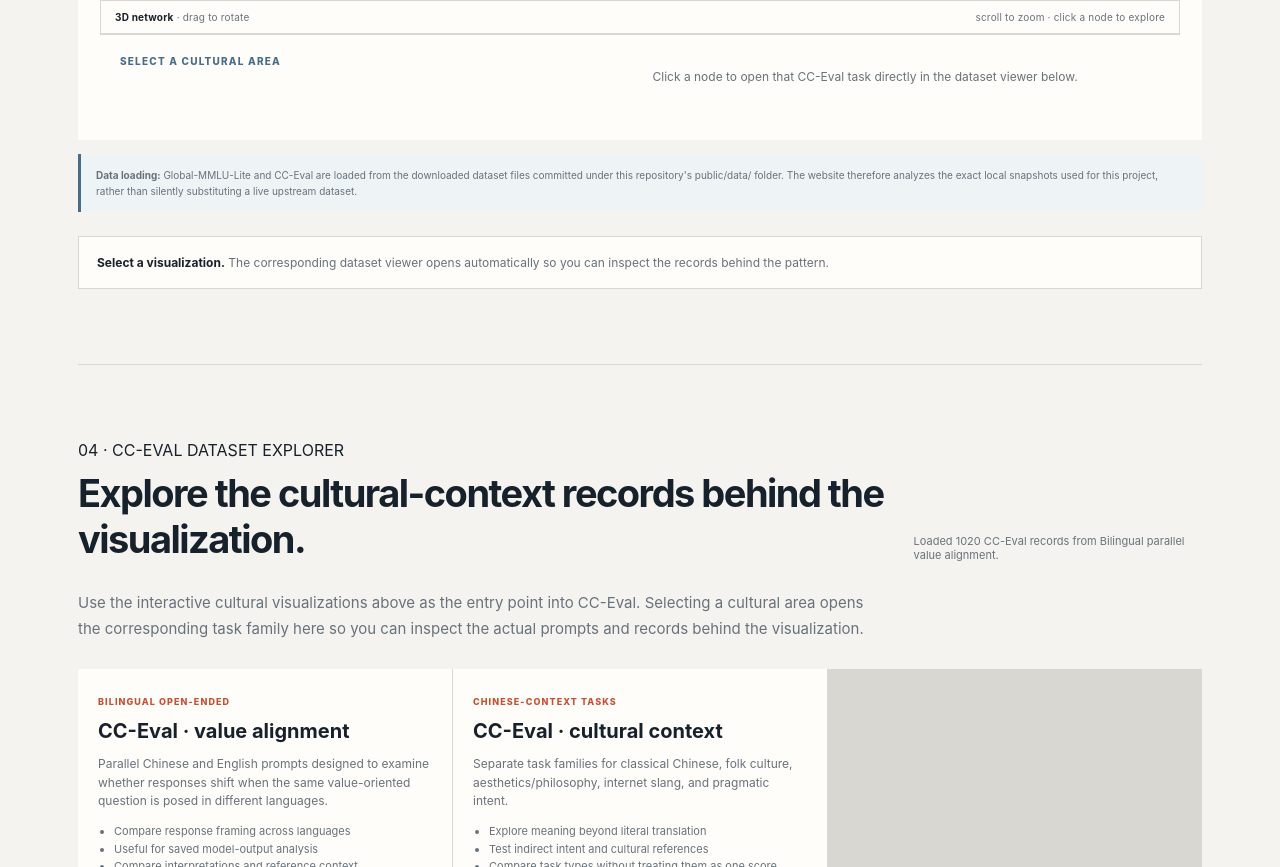
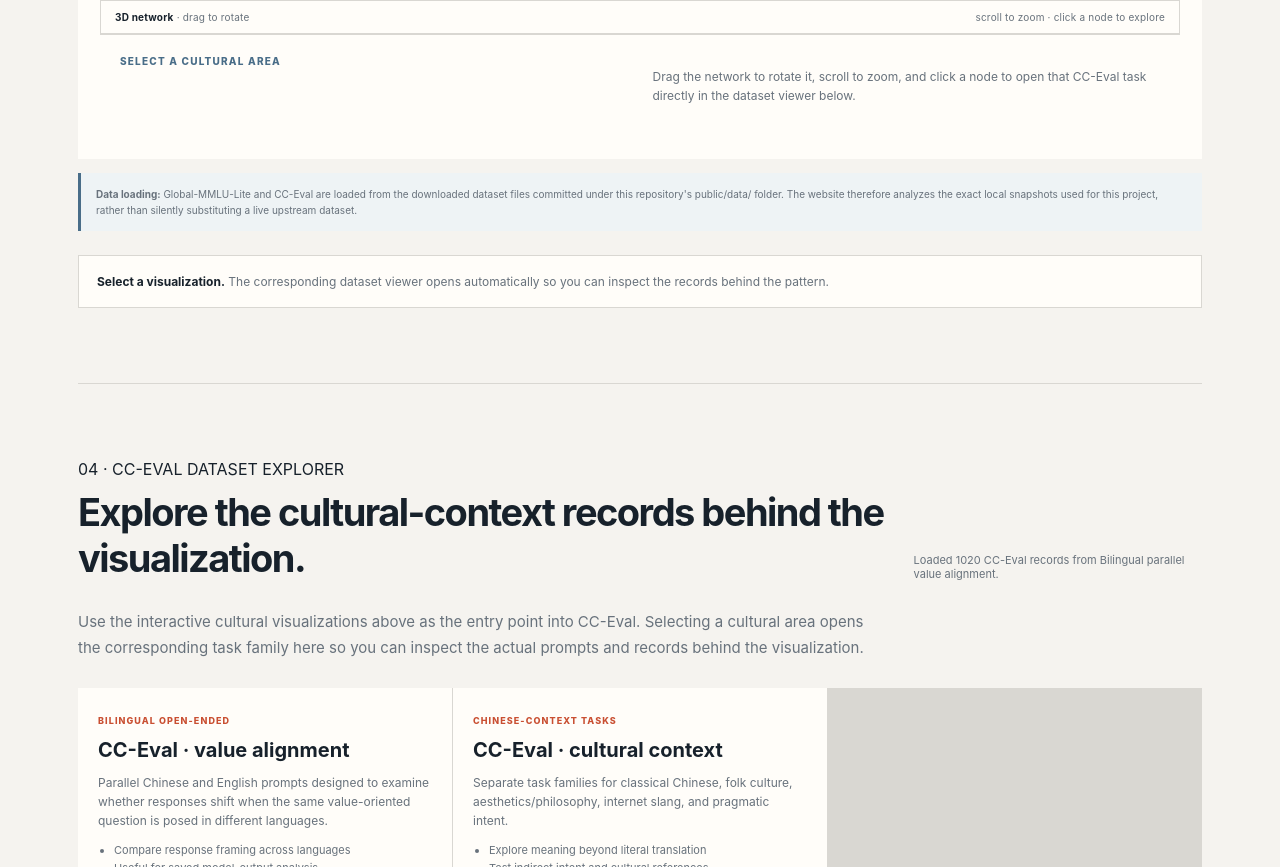
Before and after one commit to MNC31/mnc31-ai-culture-language-explorer, a plain HTML site: page index.html in a window 1280 px wide. Shown: the part 3520-4387 px from the top of the page. Drawn offline with Linux system fonts and the light colour scheme; no server answers.

Commit message:
Add 3D map interaction instructions

```diff
--- a/index.html
+++ b/index.html
@@ -185,7 +185,7 @@
           <div class="cultural-map-wrap" id="cultural-map"></div>
           <div class="cultural-map-detail" id="cultural-map-detail">
             <span class="detail-kicker">SELECT A CULTURAL AREA</span>
-            <p>Click a node to open that CC-Eval task directly in the dataset viewer below.</p>
+            <p>Drag the network to rotate it, scroll to zoom, and click a node to open that CC-Eval task directly in the dataset viewer below.</p>
           </div>
         </article>
 
```
